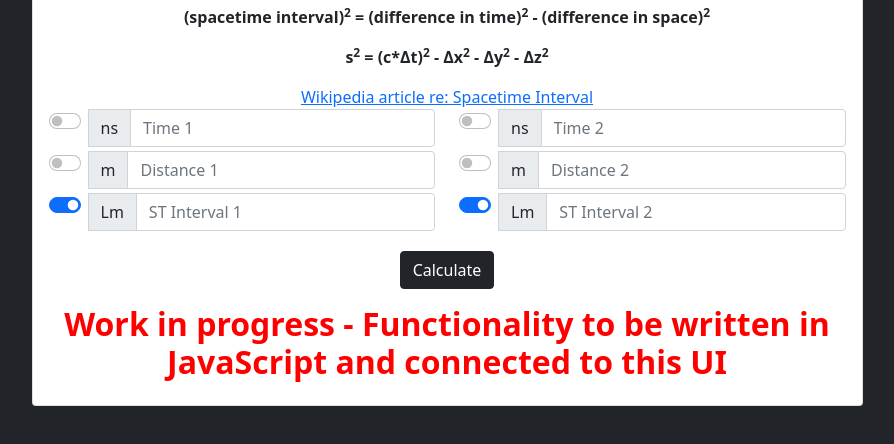
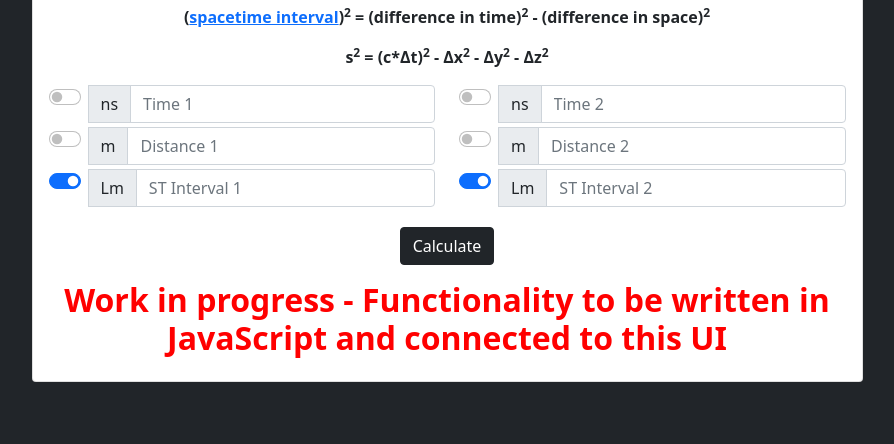
Before and after one commit to BrianLDev/spacetime-physics, a plain HTML site: page spacetimecalc.html in a window 1280 px wide. Shown: the part 142-586 px from the top of the page, without its empty margins (193-1087 px from the left). Drawn offline with nearby package versions, Linux system fonts and the light colour scheme.

Commit message:
Better formatting

```diff
--- a/spacetimecalc.html
+++ b/spacetimecalc.html
@@ -13,9 +13,8 @@
         <div class="col-md-9 mx-auto">
           <div class="card card-body text-center mt-5">
             <h1 class="heading display-5 pb-3">Spacetime Interval Calculator</h1>
-            <p><strong>(spacetime interval)<sup>2</sup> = (difference in time)<sup>2</sup> - (difference in space)<sup>2</sup></strong></p>
+            <p><strong>(<a href="https://en.wikipedia.org/wiki/Spacetime#Spacetime_interval">spacetime interval</a>)<sup>2</sup> = (difference in time)<sup>2</sup> - (difference in space)<sup>2</sup></strong></p>
             <p><strong>s<sup>2</sup> = (c*Δt)<sup>2</sup> - Δx<sup>2</sup> - Δy<sup>2</sup> - Δz<sup>2</sup></strong></p>
-            <a href="https://en.wikipedia.org/wiki/Spacetime#Spacetime_interval">Wikipedia article re: Spacetime Interval</a>
             <form id="input-form">
               <div class="row align-items-center mb-3">
                 <div class="col-6">
```
